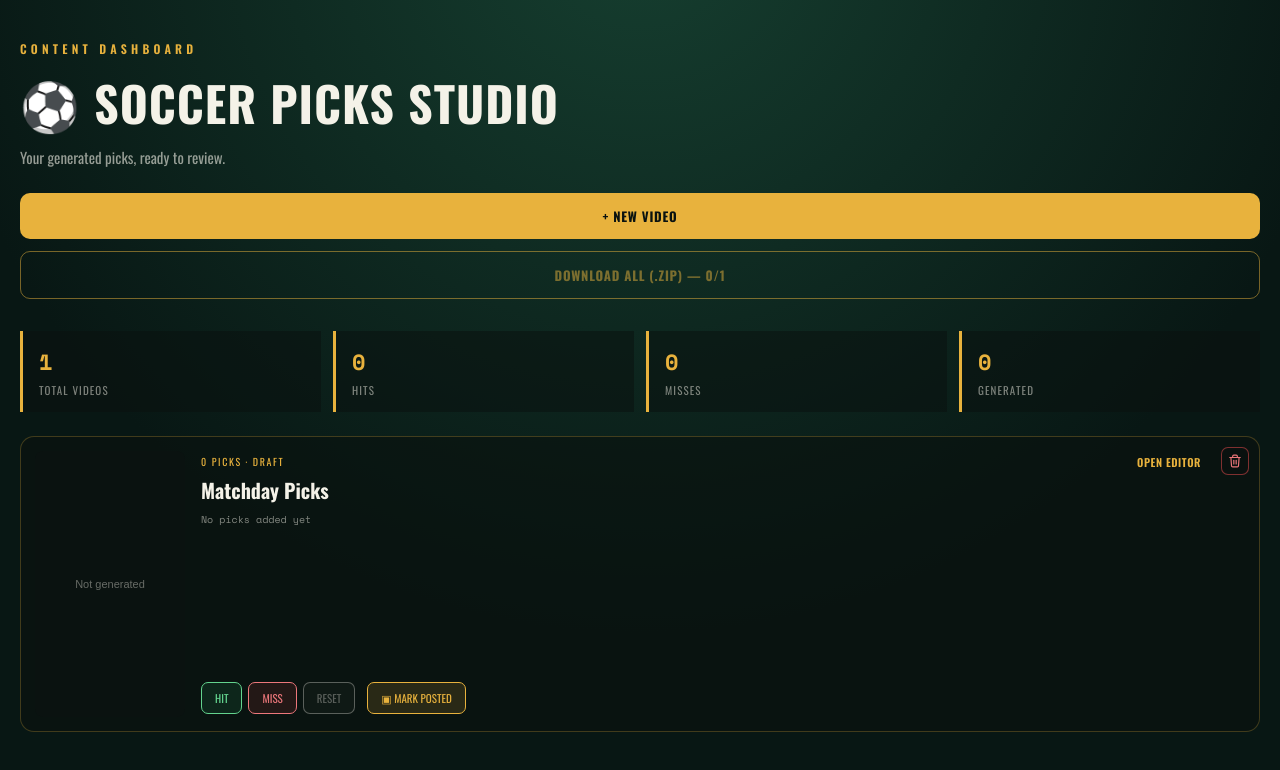
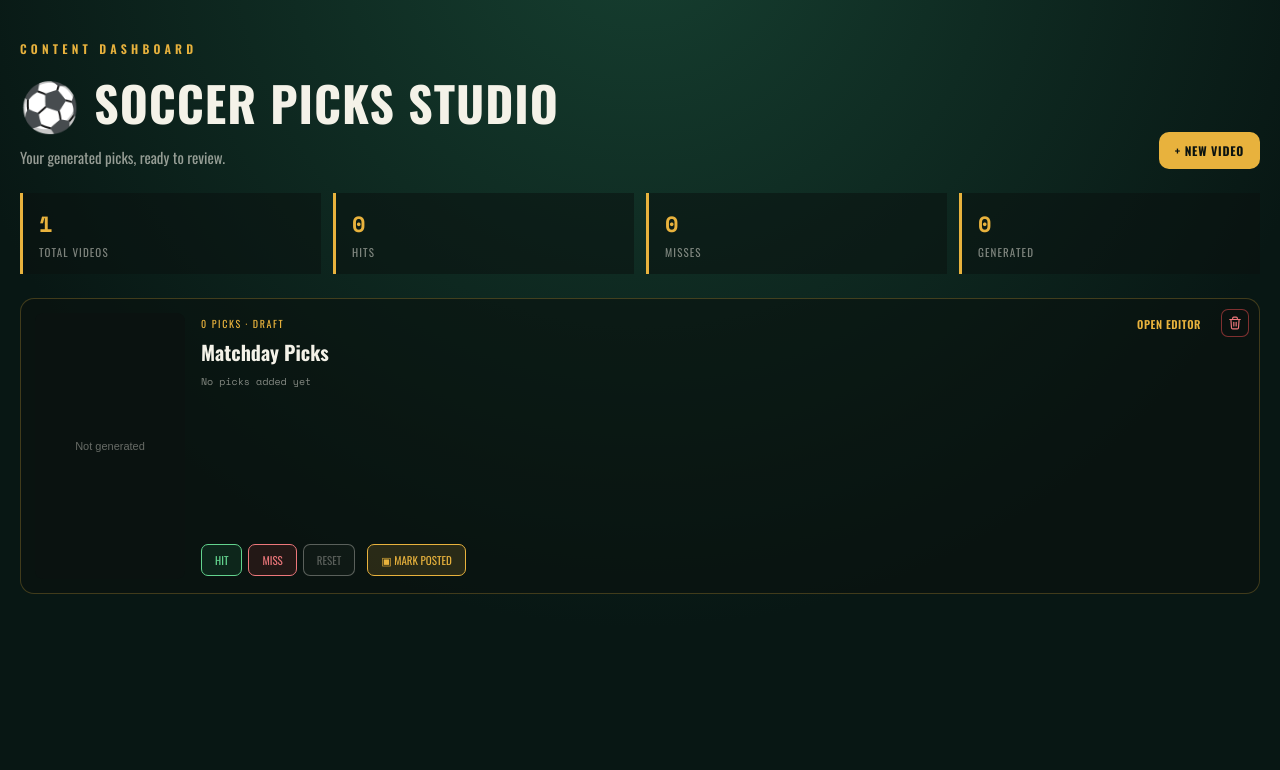
Before and after one commit to StevenVeer/SoccerPicks, a React (Vite) app: page / in a window 1280 px wide. Shown: the top 770 px of the page. Built offline with nearby package versions, Linux system fonts and the light colour scheme.

Commit message:
Rework dashboard header: drop zip download, shrink new-video button
Removes the "Download all (.zip)" button and its now-unused
downloadAllZip handler/state. The "+ New video" button moves onto the
header row, shrunk down and right-aligned next to the title/subtitle.

```diff
--- a/src/App.css
+++ b/src/App.css
@@ -49,18 +49,6 @@ h1 {
   max-width: 560px;
   margin: 0 auto;
   line-height: 1.5;
-}
-
-.toolbar {
-  display: flex;
-  flex-wrap: wrap;
-  gap: 12px;
-  justify-content: center;
-  margin-bottom: 32px;
-}
-.toolbar button {
-  width: auto;
-  padding: 12px 20px;
 }
 
 button.primary {
@@ -1052,6 +1040,25 @@ canvas {
 
 .dashboard-top { text-align: left; margin-bottom: 24px; }
 .dashboard-top .sub, .editor-top .sub { margin-left: 0; text-align: left; }
+.dashboard-top-row {
+  display: flex;
+  align-items: flex-end;
+  justify-content: space-between;
+  gap: 16px;
+  flex-wrap: wrap;
+}
+button.primary.new-video-btn {
+  width: auto;
+  padding: 10px 16px;
+  font-size: 12px;
+  white-space: nowrap;
+  flex-shrink: 0;
+}
+@media (max-width: 640px) {
+  .dashboard-top-row {
+    align-items: flex-start;
+  }
+}
 .editor-wrap { max-width: 1400px; }
 .editor-nav { display: flex; align-items: center; justify-content: space-between; gap: 16px; }
 .editor-top { margin-bottom: 24px; }
--- a/src/App.jsx
+++ b/src/App.jsx
@@ -115,7 +115,6 @@ export default function App() {
   const [videoModalProjectId, setVideoModalProjectId] = useState(null);
   const [videoPlaying, setVideoPlaying] = useState(false);
   const videoModalRef = useRef(null);
-  const [zipping, setZipping] = useState(false);
   const cardRefs = useRef({});
 
   useEffect(() => {
@@ -345,39 +344,6 @@ export default function App() {
     await Promise.allSettled(projects.map((p) => cardRefs.current[p.id]?.generate()));
   }
 
-  async function downloadAllZip() {
-    const ready = projects.filter((p) => media[p.id]?.videoBlob);
-    if (ready.length === 0) return;
-    setZipping(true);
-    try {
-      const { default: JSZip } = await import('jszip');
-      const zip = new JSZip();
-      const usedNames = new Set();
-      const today = dateStamp();
-      ready.forEach((p) => {
-        let name = `${slugify(p.title)}-${today}.webm`;
-        let i = 2;
-        while (usedNames.has(name)) {
-          name = `${slugify(p.title)}-${today}-${i}.webm`;
-          i += 1;
-        }
-        usedNames.add(name);
-        zip.file(name, media[p.id].videoBlob);
-      });
-      const content = await zip.generateAsync({ type: 'blob' });
-      const url = URL.createObjectURL(content);
-      const a = document.createElement('a');
-      a.href = url;
-      a.download = `soccer-picks-videos-${today}.zip`;
-      document.body.appendChild(a);
-      a.click();
-      a.remove();
-      URL.revokeObjectURL(url);
-    } finally {
-      setZipping(false);
-    }
-  }
-
   const readyCount = projects.filter((p) => media[p.id]?.videoBlob).length;
   const activeProject = projects.find((project) => project.id === activeProjectId);
   const videoModalProject = projects.find((project) => project.id === videoModalProjectId);
@@ -500,24 +466,17 @@ export default function App() {
   return (
     <div className="app-wrap">
       <header className="top dashboard-top">
-        <div className="eyebrow">Content dashboard</div>
-        <h1>⚽ Soccer Picks Studio</h1>
-        <p className="sub">Your generated picks, ready to review.</p>
+        <div className="dashboard-top-row">
+          <div>
+            <div className="eyebrow">Content dashboard</div>
+            <h1>⚽ Soccer Picks Studio</h1>
+            <p className="sub">Your generated picks, ready to review.</p>
+          </div>
+          <button type="button" className="primary new-video-btn" onClick={addProject}>
+            + New video
+          </button>
+        </div>
       </header>
-
-      <div className="toolbar">
-        <button type="button" className="primary" onClick={addProject}>
-          + New video
-        </button>
-        <button
-          type="button"
-          className="primary outline"
-          onClick={downloadAllZip}
-          disabled={readyCount === 0 || zipping}
-        >
-          {zipping ? 'Creating zip…' : `Download all (.zip) — ${readyCount}/${projects.length}`}
-        </button>
-      </div>
 
       <div className="dashboard-stats">
         <div><b>{projects.length}</b><span>Total videos</span></div>
```
